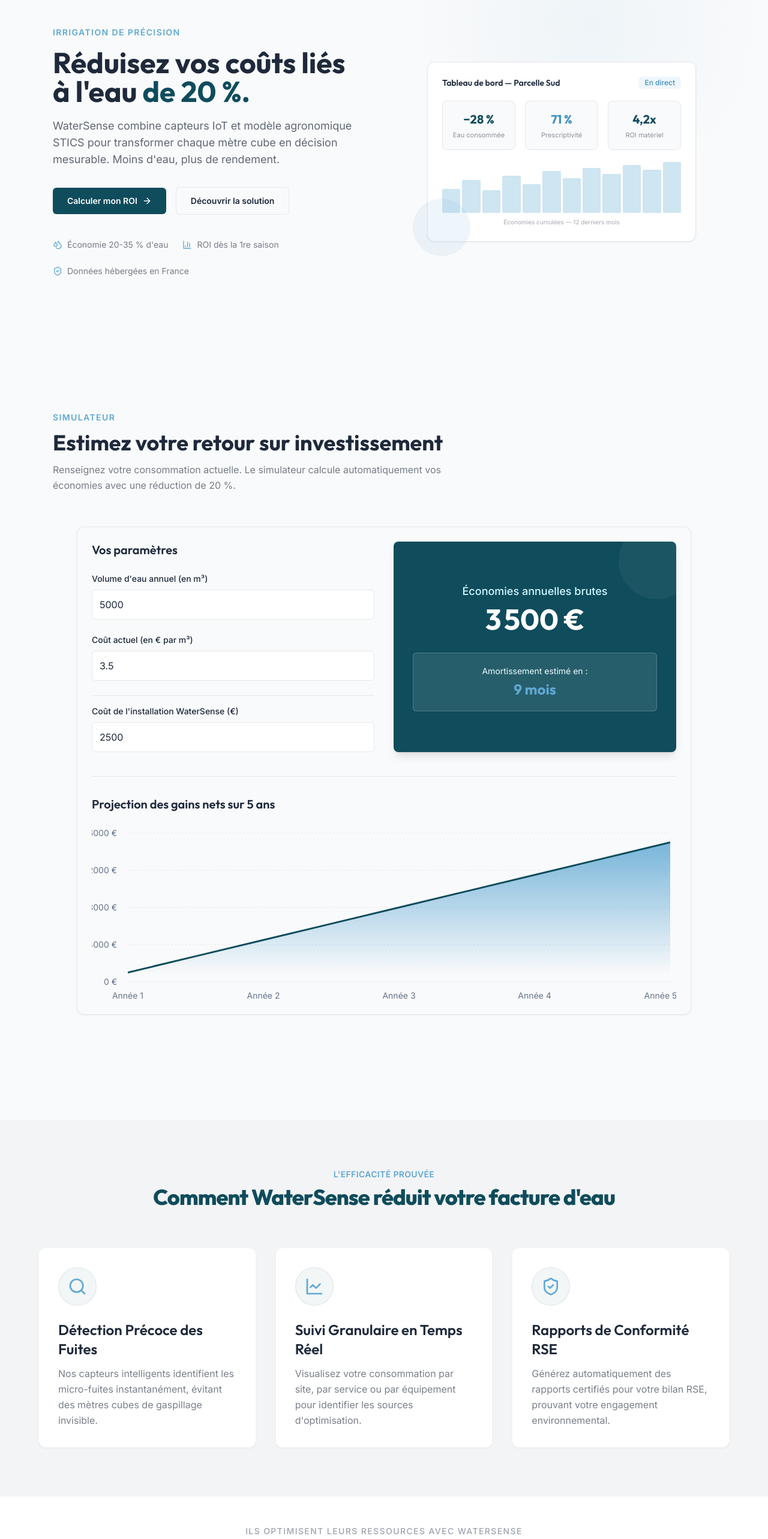
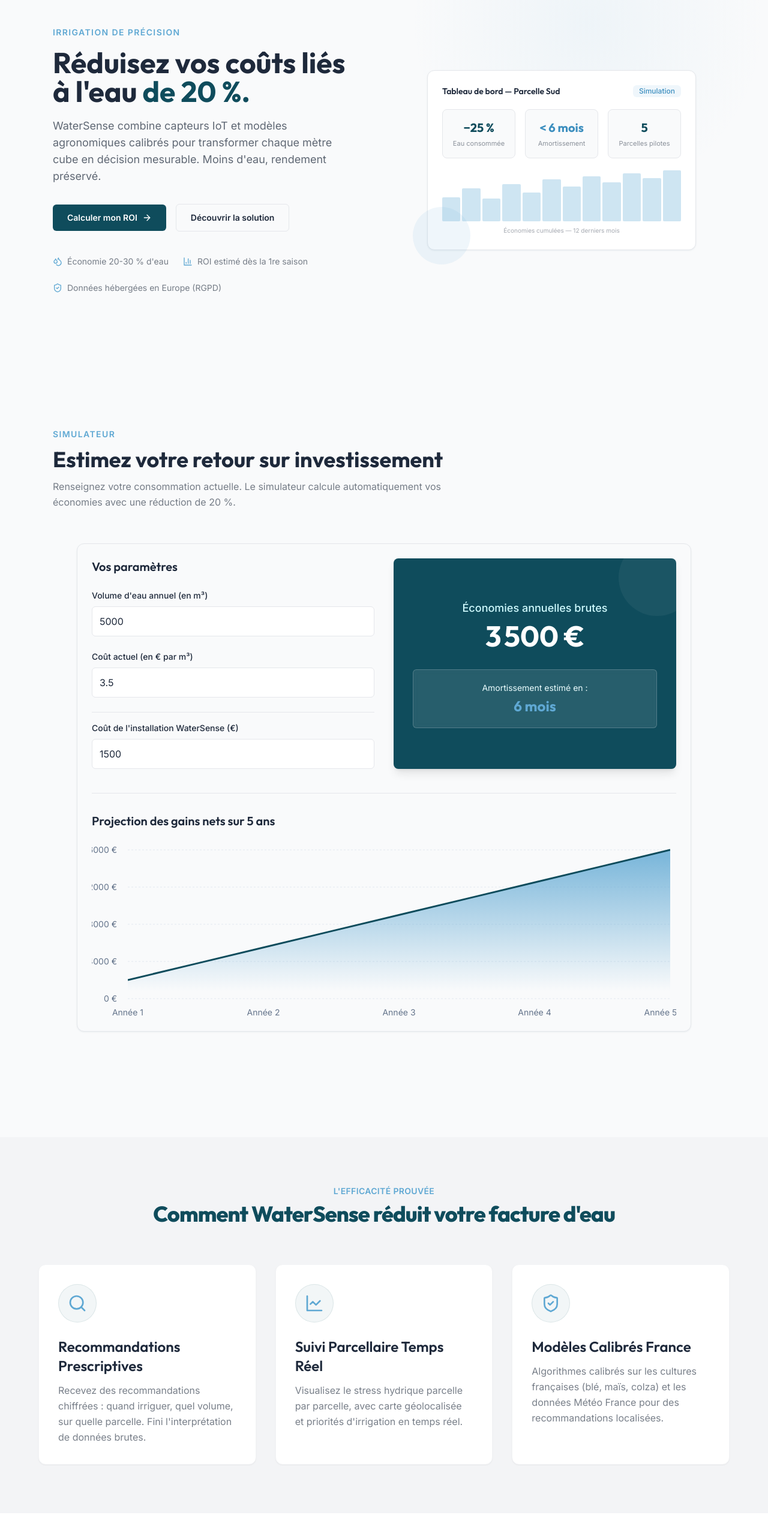
Before and after one commit to wejzi000/WATERSENSE, a Next.js app: page /landing in a window 1280 px wide. Shown: the part 100-2666 px from the top of the page at 60% size. Built offline with nearby package versions, Linux system fonts and the light colour scheme.

Commit message:
fix: align all landing page claims with V32 report data

```diff
--- a/src/components/landing/CtaSection.tsx
+++ b/src/components/landing/CtaSection.tsx
@@ -27,8 +27,9 @@
 
         {/* Sous-titre rassurant */}
         <p className="font-sans text-lg md:text-xl text-cyan-100 mb-10 max-w-2xl mx-auto leading-relaxed">
-          Rejoignez les entreprises qui ont déjà réduit leur facture d'eau de
-          20&nbsp;% dès le premier trimestre d'utilisation de WaterSense.
+          Rejoignez nos premiers exploitants pilotes et réduisez votre budget
+          irrigation de 20-30&nbsp;%. Offre early adopter : -30&nbsp;% la
+          première année.
         </p>
 
         {/* Boutons d'action */}
@@ -47,7 +48,7 @@
 
         {/* Rassurance */}
         <p className="mt-6 text-sm text-cyan-200/60 font-sans">
-          Sans engagement • Déploiement en 48h
+          Sans engagement • Mise en service accompagnée
         </p>
       </motion.div>
     </section>
--- a/src/components/landing/FeaturesSection.tsx
+++ b/src/components/landing/FeaturesSection.tsx
@@ -6,21 +6,21 @@
 const features = [
   {
     icon: Search,
-    title: 'Détection Précoce des Fuites',
+    title: 'Recommandations Prescriptives',
     description:
-      "Nos capteurs intelligents identifient les micro-fuites instantanément, évitant des mètres cubes de gaspillage invisible.",
+      "Recevez des recommandations chiffrées : quand irriguer, quel volume, sur quelle parcelle. Fini l'interprétation de données brutes.",
   },
   {
     icon: LineChart,
-    title: 'Suivi Granulaire en Temps Réel',
+    title: 'Suivi Parcellaire Temps Réel',
     description:
-      "Visualisez votre consommation par site, par service ou par équipement pour identifier les sources d'optimisation.",
+      "Visualisez le stress hydrique parcelle par parcelle, avec carte géolocalisée et priorités d'irrigation en temps réel.",
   },
   {
     icon: ShieldCheck,
-    title: 'Rapports de Conformité RSE',
+    title: 'Modèles Calibrés France',
     description:
-      "Générez automatiquement des rapports certifiés pour votre bilan RSE, prouvant votre engagement environnemental.",
+      "Algorithmes calibrés sur les cultures françaises (blé, maïs, colza) et les données Météo France pour des recommandations localisées.",
   },
 ]
 
--- a/src/components/landing/HeroSection.tsx
+++ b/src/components/landing/HeroSection.tsx
@@ -4,9 +4,9 @@
 import { ArrowRight, Droplets, BarChart3, ShieldCheck } from 'lucide-react'
 
 const badges = [
-  { icon: Droplets,    label: "Économie 20-35 % d'eau" },
-  { icon: BarChart3,   label: "ROI dès la 1re saison" },
-  { icon: ShieldCheck, label: "Données hébergées en France" },
+  { icon: Droplets,    label: "Économie 20-30 % d'eau" },
+  { icon: BarChart3,   label: "ROI estimé dès la 1re saison" },
+  { icon: ShieldCheck, label: "Données hébergées en Europe (RGPD)" },
 ]
 
 export function HeroSection() {
@@ -38,9 +38,9 @@
               <span className="text-primary">de 20 %.</span>
             </h1>
             <p className="mt-5 text-base leading-relaxed text-ink/70 sm:text-lg">
-              WaterSense combine capteurs IoT et modèle agronomique STICS pour
-              transformer chaque mètre cube en décision mesurable. Moins d'eau,
-              plus de rendement.
+              WaterSense combine capteurs IoT et modèles agronomiques calibrés
+              pour transformer chaque mètre cube en décision mesurable. Moins
+              d'eau, rendement préservé.
             </p>
 
             {/* CTA group */}
@@ -87,16 +87,16 @@
                     Tableau de bord — Parcelle Sud
                   </span>
                   <span className="rounded-btn bg-accent/10 px-2.5 py-0.5 text-xs font-medium text-accent-dark">
-                    En direct
+                    Simulation
                   </span>
                 </div>
 
                 {/* KPI row */}
                 <div className="grid grid-cols-3 gap-4">
                   {[
-                    { value: '−28 %', sub: 'Eau consommée',  color: 'text-primary' },
-                    { value: '71 %',  sub: 'Prescriptivité', color: 'text-accent-dark' },
-                    { value: '4,2x',  sub: 'ROI matériel',   color: 'text-primary' },
+                    { value: '−25 %', sub: 'Eau consommée',  color: 'text-primary' },
+                    { value: '< 6 mois', sub: 'Amortissement', color: 'text-accent-dark' },
+                    { value: '5',     sub: 'Parcelles pilotes', color: 'text-primary' },
                   ].map((kpi) => (
                     <div
                       key={kpi.sub}
--- a/src/components/landing/PricingSection.tsx
+++ b/src/components/landing/PricingSection.tsx
@@ -29,7 +29,7 @@
       'Dashboard complet + météo avancée',
       'Alertes email + SMS + app mobile',
       'Consultations agronomiques trimestrielles',
-      'Rapports de conformité RSE',
+      'Intégration météo avancée',
       'Support prioritaire (réponse 24h)',
     ],
     cta: 'Choisir Professional',
@@ -73,6 +73,9 @@
           </h2>
           <p className="mt-4 text-base text-ink/60 max-w-xl mx-auto leading-relaxed font-sans">
             Pas de frais cachés. Déploiement inclus. Résiliable à tout moment.
+          </p>
+          <p className="mt-2 inline-block rounded-full bg-accent/10 px-4 py-1.5 text-sm font-semibold text-accent-dark">
+            Offre lancement : -30 % la première année
           </p>
         </motion.div>
 
--- a/src/components/landing/ROICalculator.tsx
+++ b/src/components/landing/ROICalculator.tsx
@@ -15,7 +15,7 @@
 export function ROICalculator() {
   const [waterVolume, setWaterVolume] = useState(5000)
   const [currentCost, setCurrentCost] = useState(3.5)
-  const [solutionCost, setSolutionCost] = useState(2500)
+  const [solutionCost, setSolutionCost] = useState(1500)
 
   // Logique mathématique de base
   const newVolume = waterVolume * 0.80
--- a/src/components/landing/SocialProofSection.tsx
+++ b/src/components/landing/SocialProofSection.tsx
@@ -16,7 +16,7 @@
       >
         {/* Titre discret */}
         <p className="text-sm font-medium text-gray-400 font-sans uppercase tracking-widest mb-8">
-          Ils optimisent leurs ressources avec WaterSense
+          Partenaires et soutiens institutionnels
         </p>
 
         {/* Conteneur des logos */}
```
